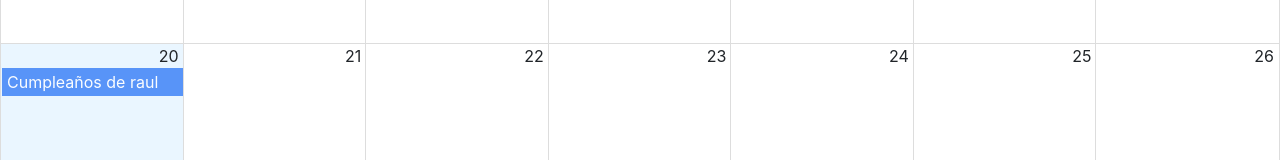
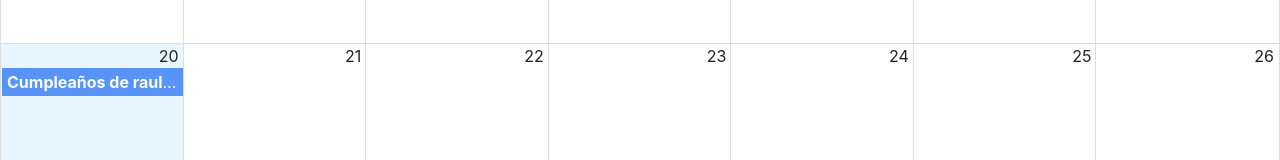
Before and after one commit to RaulRomero26/Curso-React, a React (Vite) app in the folder 10-calendar/: page / in a window 1280 px wide. Shown: the part 495-655 px from the top of the page. Built offline with nearby package versions, Linux system fonts and the light colour scheme.

Commit message:
componente del evento

```diff
--- /dev/null
+++ b/10-calendar/src/calendar/components/CalendarEvent.jsx
@@ -0,0 +1,13 @@
+
+
+export const CalendarEvent = ({event}) => {
+
+    const {title, user} = event
+
+  return (
+    <>
+        <strong>{title}</strong>
+        <span> - {user.name}</span>
+    </>
+  )
+}
--- a/10-calendar/src/calendar/index.js
+++ b/10-calendar/src/calendar/index.js
@@ -1,2 +1,3 @@
 export * from './pages/CalendarPage'
 export * from './components/Navbar'
+export * from './components/CalendarEvent'
--- a/10-calendar/src/calendar/pages/CalendarPage.jsx
+++ b/10-calendar/src/calendar/pages/CalendarPage.jsx
@@ -4,7 +4,7 @@ import 'react-big-calendar/lib/css/react-big-calendar.css'
 import { addHours } from 'date-fns'
 
 import { localizer,getMessagesES } from '../../helpers'
-import { Navbar } from "../"
+import { CalendarEvent, Navbar } from "../"
 
 
 const events = [{
@@ -22,7 +22,7 @@ const events = [{
 export const CalendarPage = () => {
 
 	const eventStyleGetter = (event,start,end, isSelected) => {
-		console.log({event,start,end, isSelected})
+
 
 		const style = {
 			backgroundColor: '#347CF7',
@@ -49,6 +49,9 @@ export const CalendarPage = () => {
 				style={{ height: 'calc(100vh - 80px)' }}
 				messages={getMessagesES()}
 				eventPropGetter={eventStyleGetter}
+				components={{
+					event: CalendarEvent
+				}}
 			/>
 		</>
 	)
```
